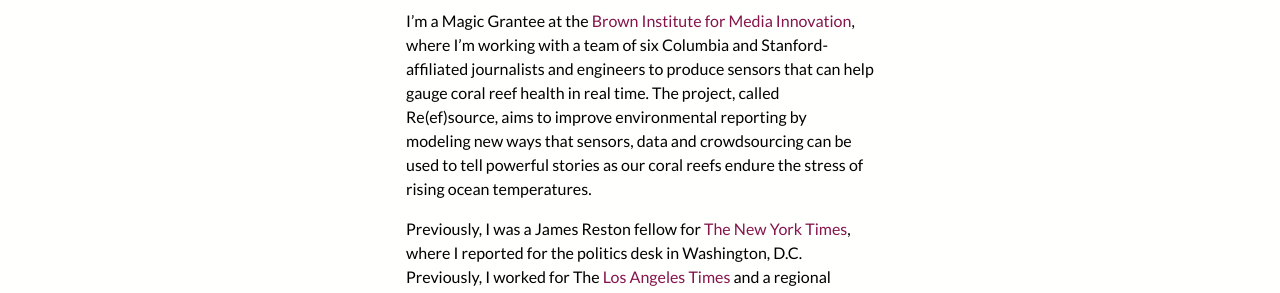
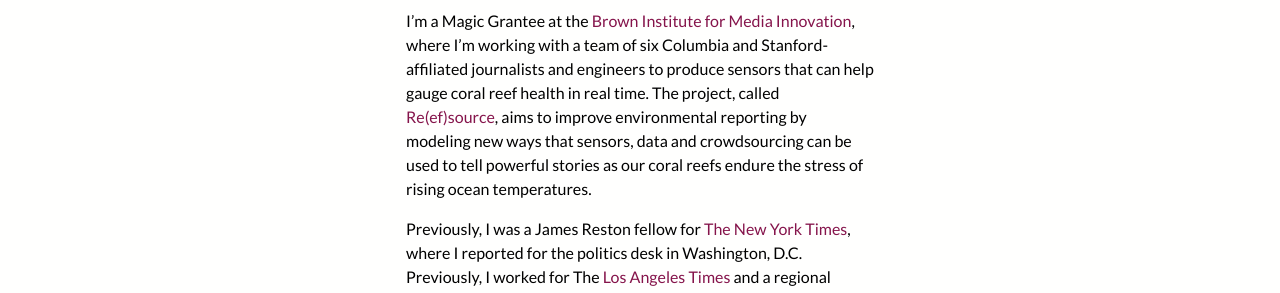
Before and after one commit to ksheps/ksheps.github.io, a Jekyll site: the page built from index.md, in a window 1280 px wide. Shown: the part 317-610 px from the top of the page. Built offline with Jekyll 4.4.1, drawn with Linux system fonts in a browser that asks for light colours; part of the change alters nothing that is shown.

```diff
--- a/index.md
+++ b/index.md
@@ -8,7 +8,7 @@ layout: base
 
 I'm a journalist interested in politics, policy and their influence in the world. I believe keeping politicians and officials accountable to the public is one of the most important jobs a reporter could do. I also love criminal justice stories and am obsessed with forensic science.
 
-I'm a Magic Grantee at the [Brown Institute for Media Innovation](http://brown.columbia.edu/people), where I'm working with a team of six Columbia and Stanford-affiliated journalists and engineers to produce sensors that can help gauge coral reef health in real time. The project, called Re(ef)source, aims to improve environmental reporting by modeling new ways that sensors, data and crowdsourcing can be used to tell powerful stories as our coral reefs endure the stress of rising ocean temperatures.
+I'm a Magic Grantee at the [Brown Institute for Media Innovation](http://brown.columbia.edu/people), where I'm working with a team of six Columbia and Stanford-affiliated journalists and engineers to produce sensors that can help gauge coral reef health in real time. The project, called [Re(ef)source](http://brown.stanford.edu/magic/reefsource_201617), aims to improve environmental reporting by modeling new ways that sensors, data and crowdsourcing can be used to tell powerful stories as our coral reefs endure the stress of rising ocean temperatures.
 
 Previously, I was a James Reston fellow for [The New York Times](//nytimes.com), where I reported for the politics desk in Washington, D.C. Previously, I worked for The [Los Angeles Times](//latimes.com) and a regional paper in northern Virginia, [The Free Lance-Star](//fredericksburg.com).
 
```
